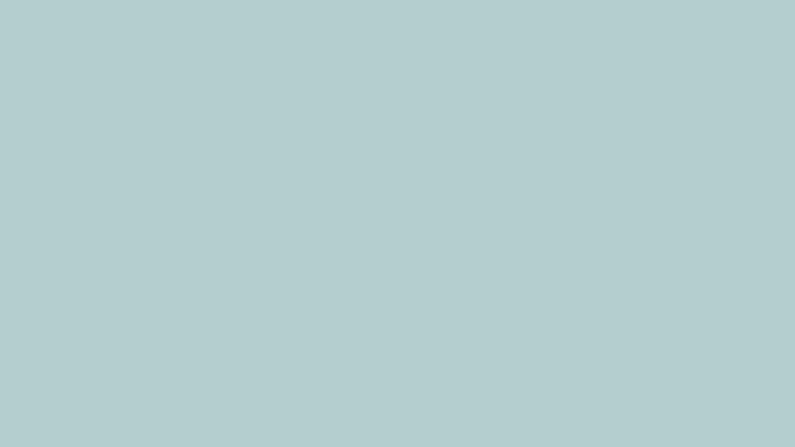
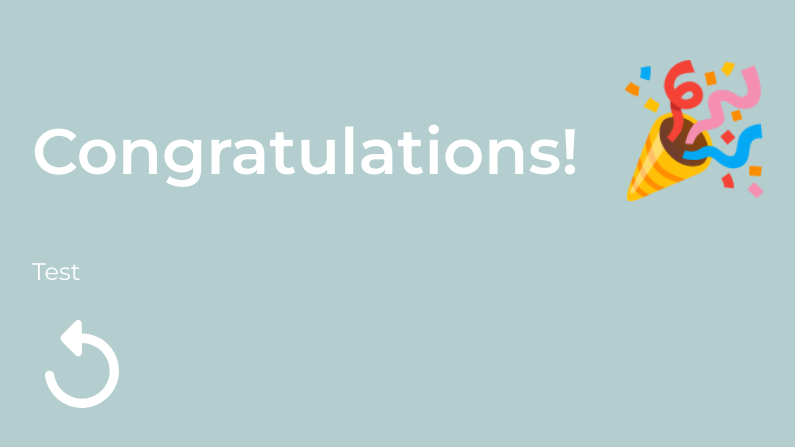
Before and after one commit to jchojna/task-timer, a React (Create React App) app: page / in a window 1280 px wide. Shown: the part 189-636 px from the top of the page, without its empty margins (237-1032 px from the left). Built offline with nearby package versions, Linux system fonts and the light colour scheme.

Commit message:
feat: add Outro component with styles

```diff
--- a/src/components/App.js
+++ b/src/components/App.js
@@ -1,8 +1,9 @@
 import React from 'react';
-import Task from './Task';
-import Time from './Time';
-import Timer from './Timer';
-import StopTask from './StopTask';
+import Task from './Task.js';
+import Time from './Time.js';
+import Timer from './Timer.js';
+import StopTask from './StopTask.js';
+import Outro from './Outro.js';
 import '../scss/App.scss';
 
 const App = () => {
@@ -13,8 +14,8 @@ const App = () => {
       <Time />
       <Timer />
       <StopTask />
+      <Outro />
     </div>
   );
 }
-
 export default App;
--- /dev/null
+++ b/src/components/Outro.js
@@ -0,0 +1,23 @@
+import React from 'react';
+import icons from '../assets/svg/icons.svg';
+import '../scss/Outro.scss';
+
+const Outro = () => {
+  return (
+    <section className="Outro Outro--visible">
+      <div className="Outro__container">
+        <h2 className="Outro__heading">
+        Congratulations!
+        <span className="Outro__party"> 🎉</span>
+        </h2>
+        <p className="Outro__message">Test</p>
+        <button className="Outro__retry">
+          <svg className="Outro__svg" viewBox="0 0 512 512">
+            <use href={`${icons}#retry`}/>
+          </svg>
+        </button>
+      </div>
+    </section>
+  );
+}
+export default Outro;
--- a/src/scss/_04_outro.scss
+++ b/src/scss/Outro.scss
@@ -1,4 +1,8 @@
-.outro {
+@import "_variables.scss";
+@import "_mixins.scss";
+@import "_animations.scss";
+
+.Outro {
   @include flex-center;
   background-color: $color-cyan;
   bottom: 0;
@@ -41,6 +45,7 @@
   }
 
   &__retry {
+    @include button;
     align-self: flex-start;
     fill: #fff;
     transition: $hover-icon;
```
Also changed, not shown: src/main.js (+0 -57 lines).
